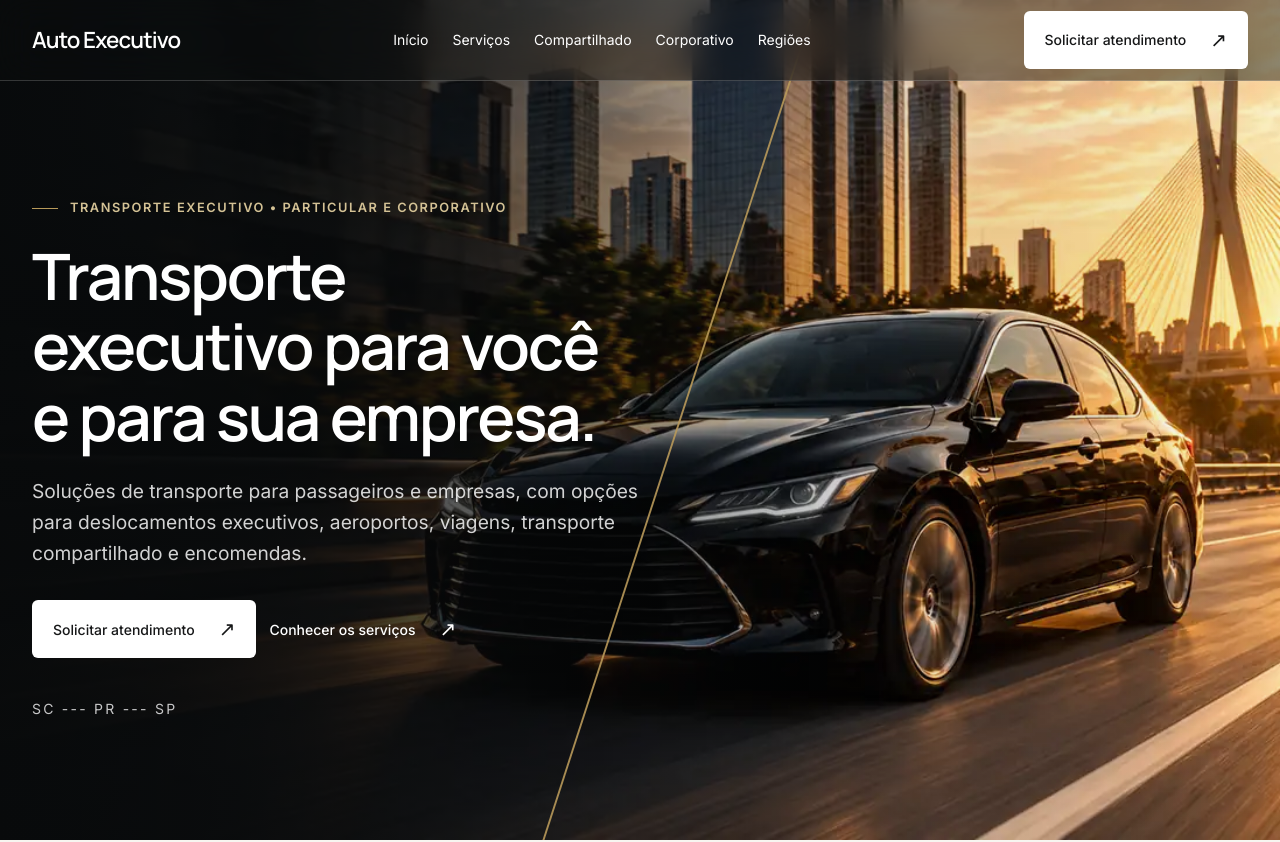
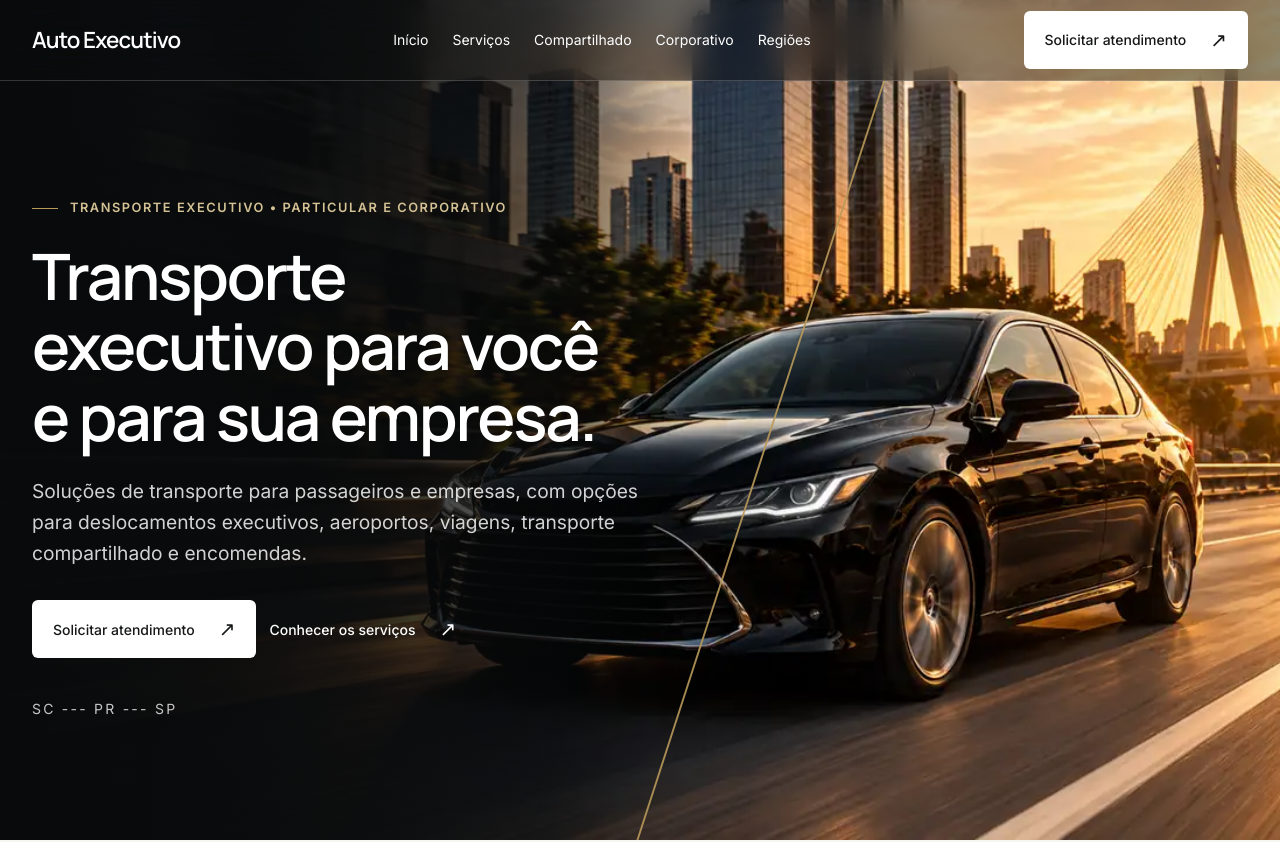
Before and after one commit to dborgesdev/autoexecutivo, a React (Vite) app: page / in a window 1280 px wide. Shown: the top 842 px of the page. Built offline with nearby package versions, Linux system fonts and the light colour scheme.

Commit message:
style: move hero divider beyond copy and align overlay transition

```diff
--- a/src/styles/landing.css
+++ b/src/styles/landing.css
@@ -60,8 +60,8 @@ p { max-width: var(--text-max-width); }
 .hero__territory { font-size: var(--font-size-small); letter-spacing: 0.16em; margin-top: var(--space-10); }
 .hero__media { position: absolute; z-index: 0; inset: 0; overflow: hidden; background: var(--color-graphite-deep); }
 .hero__image { display: block; width: 100%; height: 100%; object-fit: cover; object-position: 66% center; }
-.hero__image-shade { position: absolute; inset: 0; pointer-events: none; background: linear-gradient(90deg, rgba(8, 10, 11, 0.94) 0%, rgba(8, 10, 11, 0.82) 27%, rgba(8, 10, 11, 0.48) 48%, rgba(8, 10, 11, 0.08) 72%, rgba(8, 10, 11, 0.02) 100%); }
-.hero__diagonal { position: absolute; z-index: 1; top: -8%; bottom: -8%; left: min(52%, 860px); width: 2px; background: var(--color-accent); transform: skew(-18deg); transform-origin: center; pointer-events: none; opacity: 0.9; }
+.hero__image-shade { position: absolute; inset: 0; pointer-events: none; background: linear-gradient(90deg, rgba(8, 10, 11, 0.94) 0%, rgba(8, 10, 11, 0.86) 28%, rgba(8, 10, 11, 0.62) 43%, rgba(8, 10, 11, 0.18) 52%, rgba(8, 10, 11, 0) 62%); }
+.hero__diagonal { position: absolute; z-index: 3; top: -8%; bottom: -8%; left: clamp(760px, 52vw, 1000px); width: 2px; background: var(--color-accent); transform: skew(-18deg); transform-origin: center; pointer-events: none; opacity: 0.9; }
 
 .media-placeholder { position: relative; display: grid; place-items: center; width: 100%; aspect-ratio: 4 / 3; min-width: 0; background: var(--color-placeholder); color: var(--color-text-secondary); border: 1px solid var(--color-border); }
 .surface-dark .media-placeholder { background: var(--color-placeholder-dark); color: var(--color-text-on-dark-muted); border-color: var(--color-border-dark); }
@@ -172,7 +172,7 @@ p { max-width: var(--text-max-width); }
   .hero__content h1 { max-width: 14ch; }
   .hero__actions { gap: var(--space-3); }
   .hero__image { object-position: 67% center; }
-  .hero__diagonal { left: min(52%, 860px); }
+  .hero__diagonal { left: clamp(760px, 52vw, 1000px); }
   .editorial-grid, .section-intro { grid-template-columns: minmax(0, 7fr) minmax(0, 5fr); gap: var(--space-20); }
   #proposta, #regioes { padding-block: calc(var(--space-24) + var(--space-4)); }
   .quality-section { padding-top: calc(var(--space-24) + var(--space-4)); }
```
